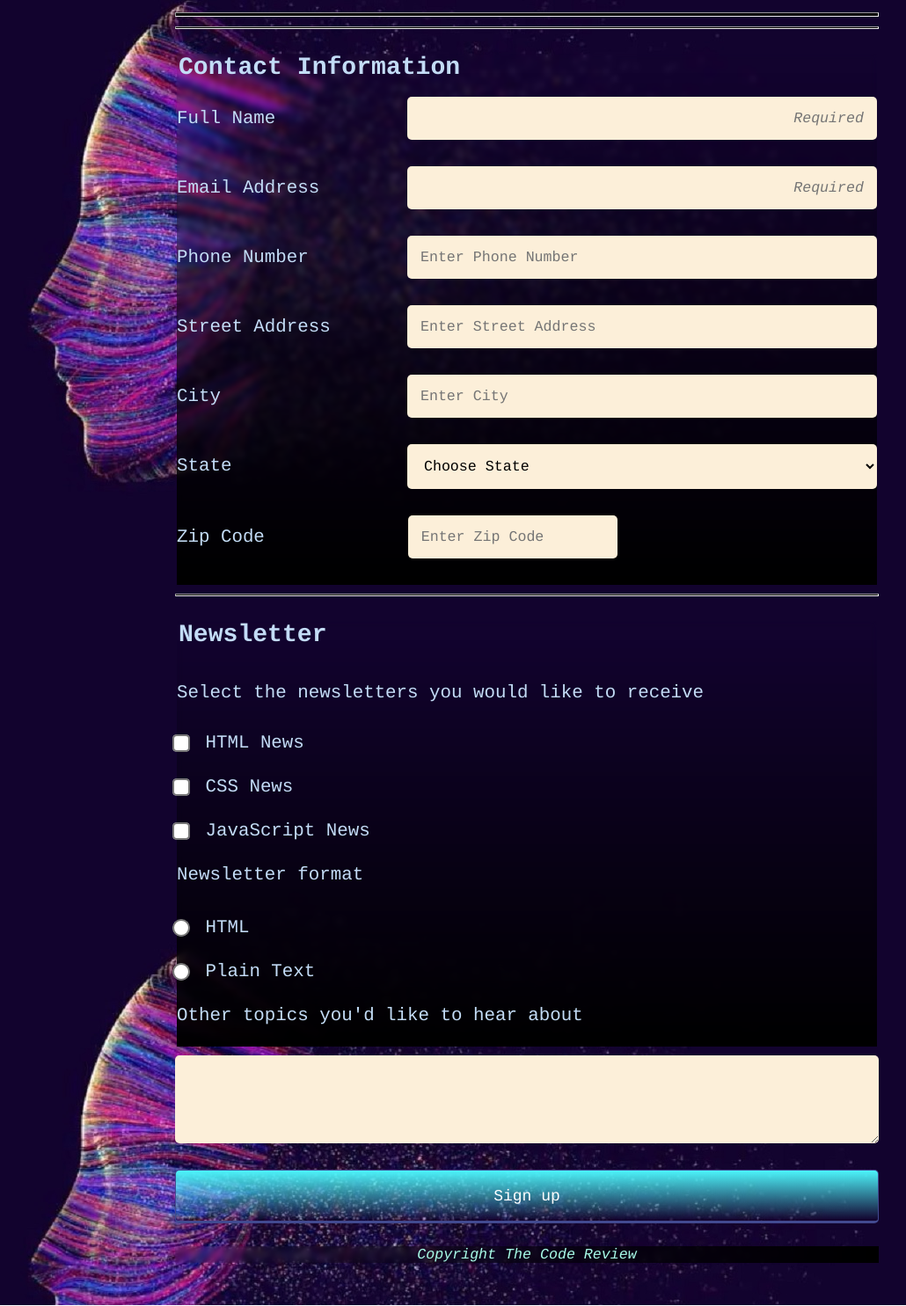
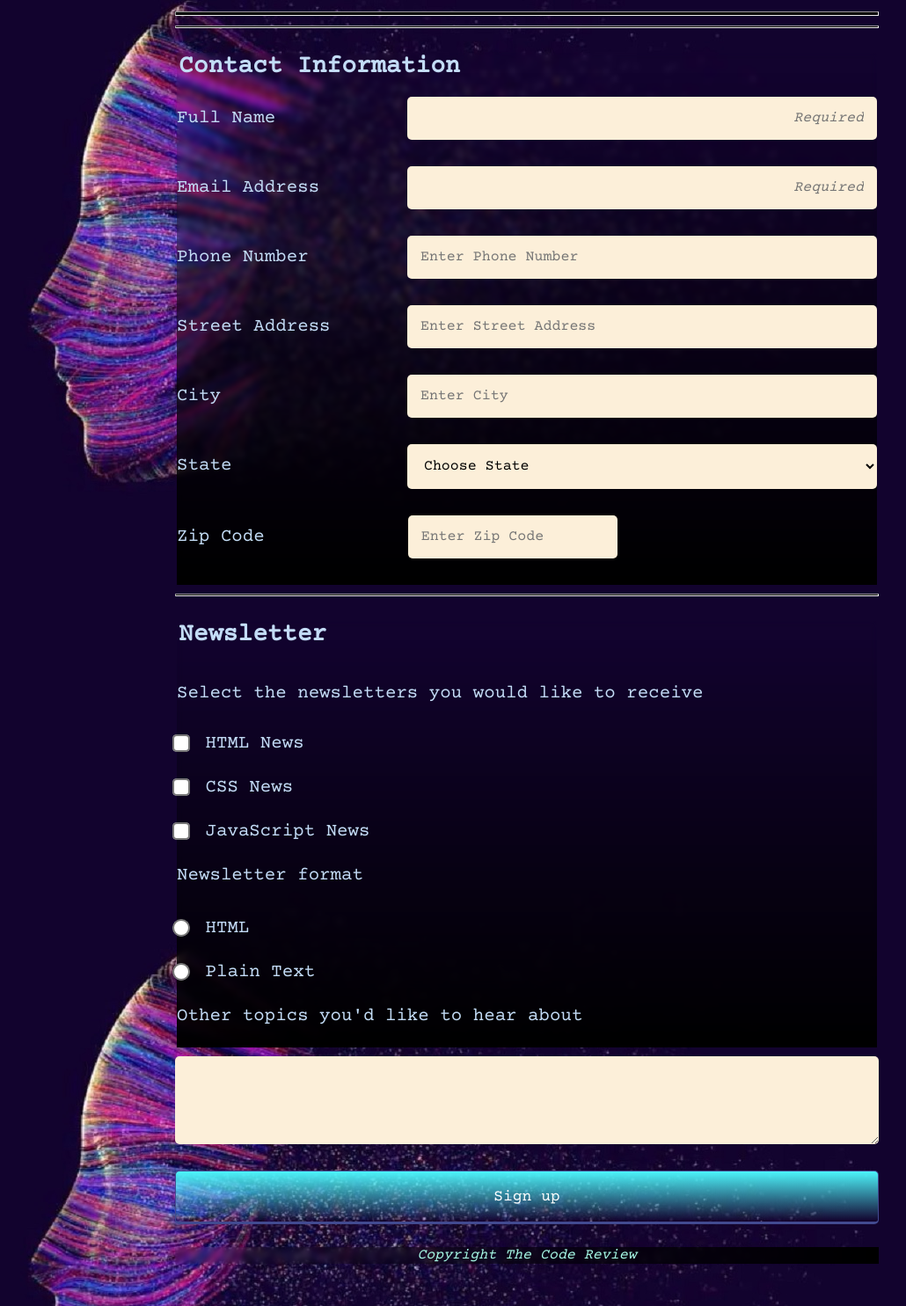
Before and after one commit to Aizelle19/responsive_registration_form_v1, a plain HTML site: page index.html in a window 1280 px wide. Shown: the part 209-1694 px from the top of the page at 88% size, without its empty margins (41-1071 px from the left). Drawn offline with nearby package versions, Linux system fonts and the light colour scheme.

Commit message:
Update font from merriweather to courier prime

```diff
--- a/index.html
+++ b/index.html
@@ -4,7 +4,7 @@
         <meta charset="utf-8">
         <meta name="viewport" content="width=device-width, initial-scale=1.0">
         <title>Sign Up For Our Newsletter</title>
-        <link href="https://fonts.googleapis.com/css?family=Merriweather" rel="stylesheet" type="text/css">
+        <link href="https://fonts.googleapis.com/css?family=Courier+Prime" rel="stylesheet" type="text/css">
         <link rel="stylesheet" href="style.css">
     </head>
     <body>
--- a/style.css
+++ b/style.css
@@ -17,7 +17,7 @@
   }
 
   body {
-    font-family: 'Courier', sans-serif;
+    font-family: 'Courier Prime', sans-serif;
     color: rgb(195, 220, 246);
     margin: 0;
     padding: 0;
@@ -83,7 +83,7 @@
     border: none;
     border-radius: 5px;
     font-size: 0.8em;
-    font-family: 'Courier', monospace;
+    font-family: 'Courier Prime', monospace;
     height: auto;
     margin: 0 0 30px 0;
     outline: 0;
@@ -111,8 +111,11 @@
     background-color: #fcefd9;
   }
 
-  input:focus {
+  input:focus,
+  textarea:focus,
+  select:focus {
     border: 2px solid black;
+    background-color:rgb(220, 193, 245);
   }
 
   input:hover {
@@ -123,7 +126,7 @@
   input[placeholder="Required"] {
     text-align: right;
     font-style: italic;
-    font-family: 'Courier', sans-serif;
+    font-family: 'Courier Prime', sans-serif;
   }
 
   input[placeholder="Required"]:focus {
@@ -146,7 +149,7 @@
     color: #FFF;
     background: linear-gradient(360deg, transparent 1%, #4cf5fb);
     font-size: 18px;
-    font-family: 'Courier', sans-serif;
+    font-family: 'Courier Prime', sans-serif;
     text-align: center;
     border-radius: 5px;
     width: 100%;
```
